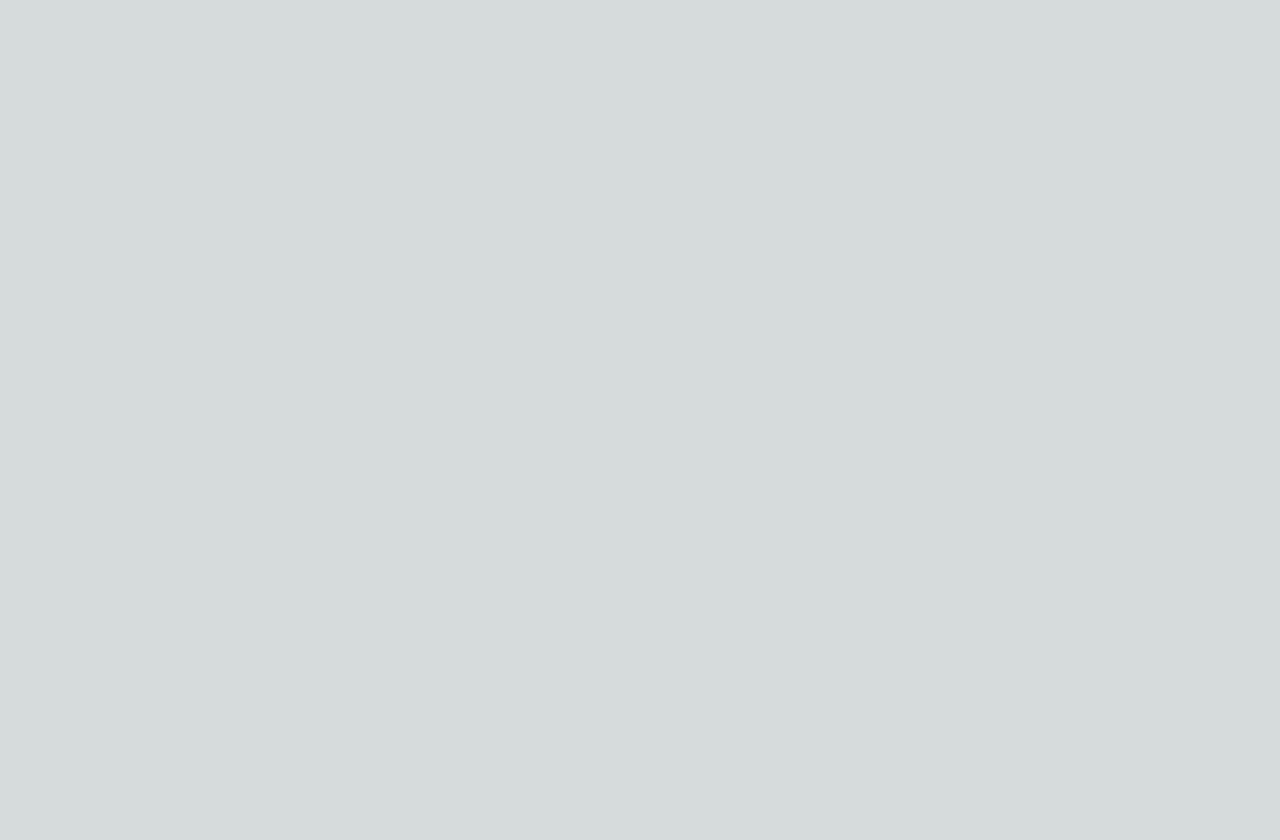
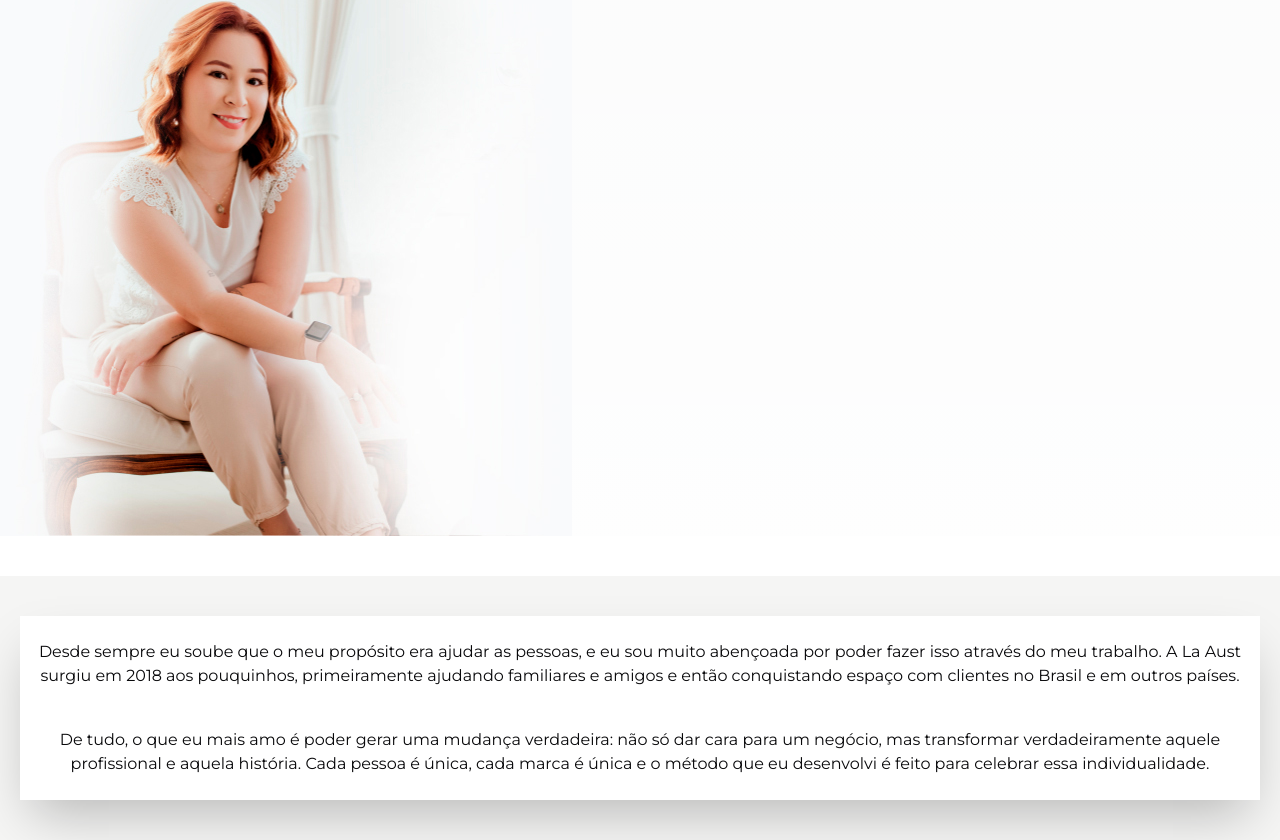
Before and after one commit to matheusmfl/landing-la-aust, a Next.js app: page / in a window 1280 px wide. Shown: the part 9609-10449 px from the top of the page. Before the commit the page ends 9573 px from the top, so only its background shows below. Built offline with nearby package versions, Linux system fonts and the light colour scheme.

Commit message:
finalized last section

```diff
--- a/src/components/Section10.tsx
+++ b/src/components/Section10.tsx
@@ -5,7 +5,7 @@ import icon3 from '../../public/sectionAboutMe/3.svg'
 
 export function Section10() {
   return (
-    <section className="flex bg-gray-100 flex-col py-10 px-5 items-center justify-center gap-5 text-center">
+    <section className="flex bg-gray-50 flex-col py-10 px-5 items-center justify-center gap-5 text-center">
       <div className="font-Montserrat text-black">
         <h3 className="font-normal text-2xl">meet the branding</h3>
         <span className="font-light text-base">Oi, eu sou a Leticia</span>
--- /dev/null
+++ b/src/components/Section11.tsx
@@ -0,0 +1,13 @@
+import Image from 'next/image'
+import image from '../../public/leticialeft.jpg'
+
+export default function Section11() {
+  return (
+    <section>
+      <div>
+        <Image src={image} alt="Foto de Leticia segurando um ipad" />
+      </div>
+      <div className="h-10 bg-white"></div>
+    </section>
+  )
+}
--- /dev/null
+++ b/src/components/section12.tsx
@@ -0,0 +1,25 @@
+import { Span } from './microComponents/Span'
+
+export default function Section12() {
+  return (
+    <section className="bg-stone-100 flex flex-col px-5 py-10 ">
+      <div className="bg-white px-2 py-6 flex flex-col gap-10 filter shadow-2xl text-center">
+        <Span>
+          Desde sempre eu soube que o meu propósito era ajudar as pessoas, e eu
+          sou muito abençoada por poder fazer isso através do meu trabalho. A La
+          Aust surgiu em 2018 aos pouquinhos, primeiramente ajudando familiares
+          e amigos e então conquistando espaço com clientes no Brasil e em
+          outros países.
+        </Span>
+
+        <Span>
+          De tudo, o que eu mais amo é poder gerar uma mudança verdadeira: não
+          só dar cara para um negócio, mas transformar verdadeiramente aquele
+          profissional e aquela história. Cada pessoa é única, cada marca é
+          única e o método que eu desenvolvi é feito para celebrar essa
+          individualidade.
+        </Span>
+      </div>
+    </section>
+  )
+}
--- a/src/pages/index.tsx
+++ b/src/pages/index.tsx
@@ -1,6 +1,7 @@
 import Header from '@/components/Header'
 import Section1 from '@/components/Section1'
 import { Section10 } from '@/components/Section10'
+import Section11 from '@/components/Section11'
 import Section2 from '@/components/Section2'
 import Section3 from '@/components/Section3'
 import Section4 from '@/components/Section4'
@@ -9,6 +10,7 @@ import { Section6 } from '@/components/Section6'
 import Section7 from '@/components/Section7'
 import Section8 from '@/components/Section8'
 import Section9 from '@/components/Section9'
+import Section12 from '@/components/section12'
 
 export default function Home() {
   return (
@@ -24,6 +26,8 @@ export default function Home() {
       <Section8 />
       <Section9 />
       <Section10 />
+      <Section11 />
+      <Section12 />
     </>
   )
 }
```
Also changed, not shown: public/leticialeft.jpg (added).
